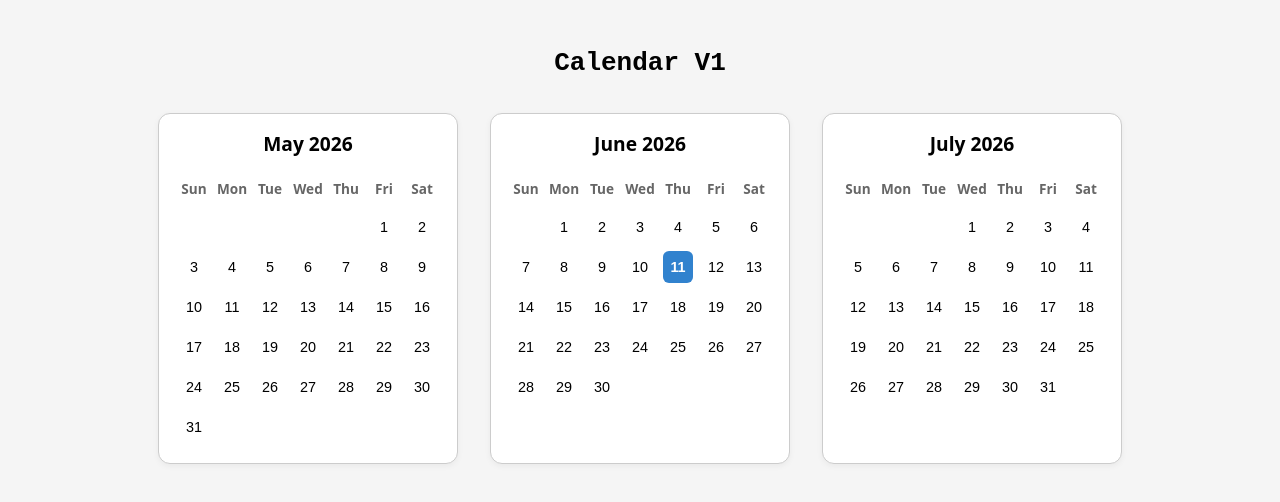
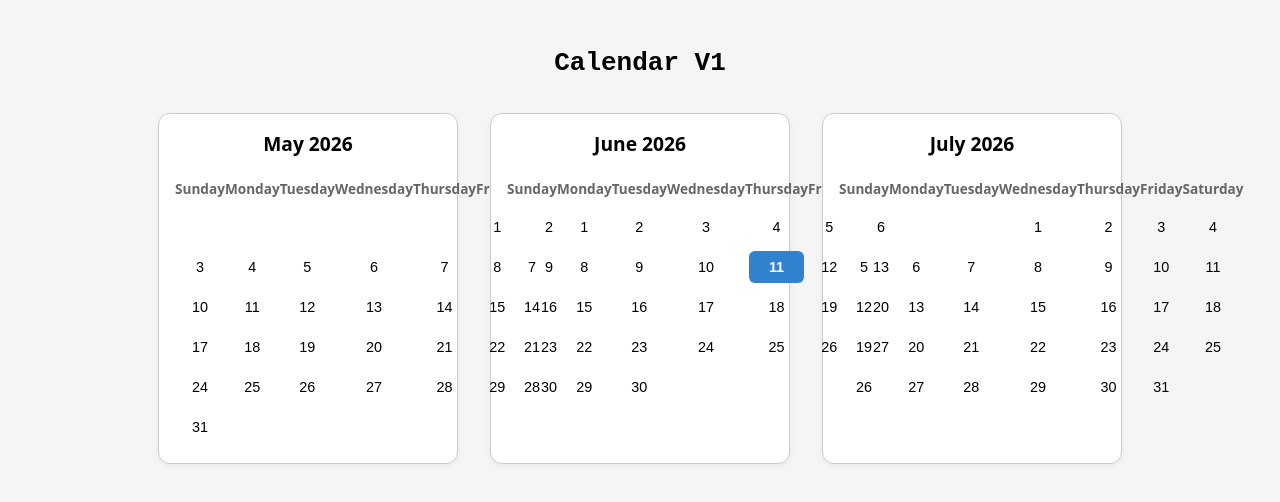
Before and after one commit to TripleAze/chainguard, a React (Vite) app in the folder razz-bug-calenderapp/: page / in a window 1280 px wide. Shown: the top 502 px of the page. Built offline with nearby package versions, Linux system fonts and the light colour scheme.

Commit message:
Testing CD

```diff
--- a/razz-bug-calenderapp/src/components/Month.tsx
+++ b/razz-bug-calenderapp/src/components/Month.tsx
@@ -6,7 +6,7 @@ interface MonthProps {
   highlightToday: boolean;
 }
 
-const Weekdays = ["Sun", "Mon", "Tue", "Wed", "Thu", "Fri", "Sat"];
+const Weekdays = ["Sunday", "Monday", "Tuesday", "Wednesday", "Thursday", "Friday", "Saturday"];
 
 const Month: React.FC<MonthProps> = ({ date, highlightToday }) => {
   const year = date.getFullYear();
```
Also changed, not shown: 1 other file (tests, documents, lock files or other folders).
